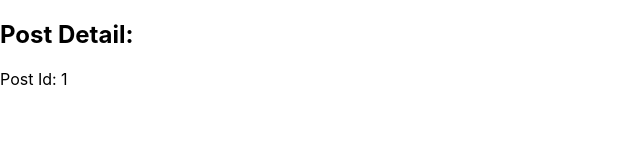
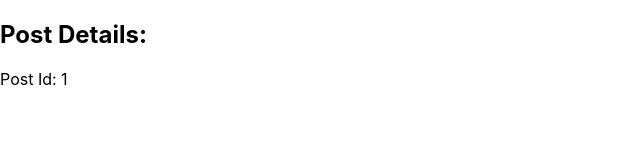
Before and after one commit to Juliandl88/Practica-App-NextJS, a Next.js app: page /posts/1 in a window 1280 px wide. Shown: the top 160 px of the page, without its empty margins (0-640 px from the left). Built offline with nearby package versions, Linux system fonts and the light colour scheme.

Commit message:
rutas dinamicas

```diff
--- a/pages/posts/[post].js
+++ b/pages/posts/[post].js
@@ -4,7 +4,7 @@ export default function post1(){
     const router = useRouter();
     return(
         <div>
-            <h2>Post Detail:</h2>
+            <h2>Post Details:</h2>
             <p>Post Id: {router.query.post}</p>
         </div>
     )
```
